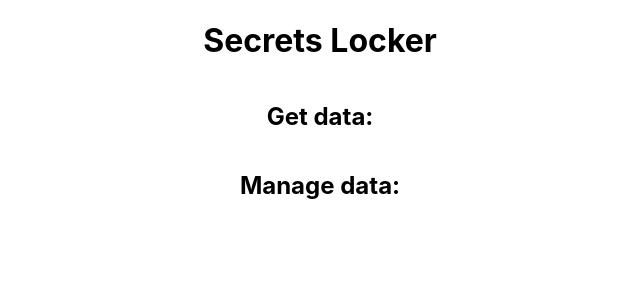
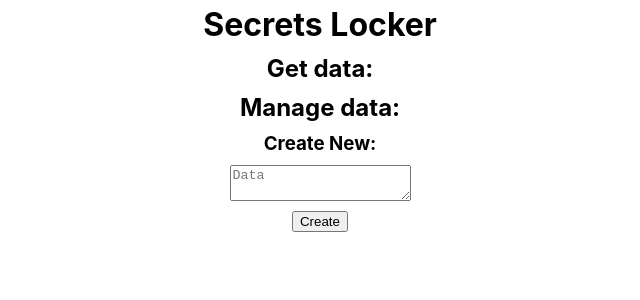
Before and after one commit to huntercs-webdev-sp21/wd-6, a React (Create React App) app: page / in a window 1280 px wide. Shown: the top 300 px of the page, without its empty margins (320-960 px from the left). Built offline with nearby package versions, Linux system fonts and the light colour scheme.

Commit message:
create data

```diff
--- a/src/App.css
+++ b/src/App.css
@@ -2,6 +2,11 @@
   display: flex;
   flex-direction: column;
   justify-content: center;
+  align-items: center;
+}
+
+.container > * {
+  margin: 5px;
 }
 
 .header {
--- a/src/App.js
+++ b/src/App.js
@@ -1,10 +1,23 @@
-import logo from './logo.svg';
+import axios from 'axios';
+import { useState } from 'react';
 import './App.css';
 
 // API documentation: https://documenter.getpostman.com/view/3281832/SzmZeMLC
 const BASE_URL = 'https://getpantry.cloud/apiv1/pantry/ecf03d36-db58-4d1f-b2d2-be3de4515084/basket/';
 
+const randomChar = () => String.fromCharCode(Math.floor(97 + Math.random()*26));
+
 function App() {
+  const [body, setBody] = useState('');
+
+  const createBasket = () => {
+    // four random chars as name
+    const basketName = randomChar() + randomChar() + randomChar() + randomChar();
+    axios.post(BASE_URL + basketName, {data: body})
+      .then(() => console.log(`success: ${basketName}`))
+      .catch(() => console.log('failure'));
+  }
+
   return (
     <div className="container">
       <h1 className="header">Secrets Locker</h1>
@@ -13,6 +26,9 @@ function App() {
 
       {/* create/update/delete */}
       <h2 className="header">Manage data:</h2>
+      <h3 className="header">Create New:</h3>
+      <textarea placeholder="Data" onChange={e => setBody(e.target.value)} />
+      <button onClick={createBasket}>Create</button>
     </div>
   );
 }
```
